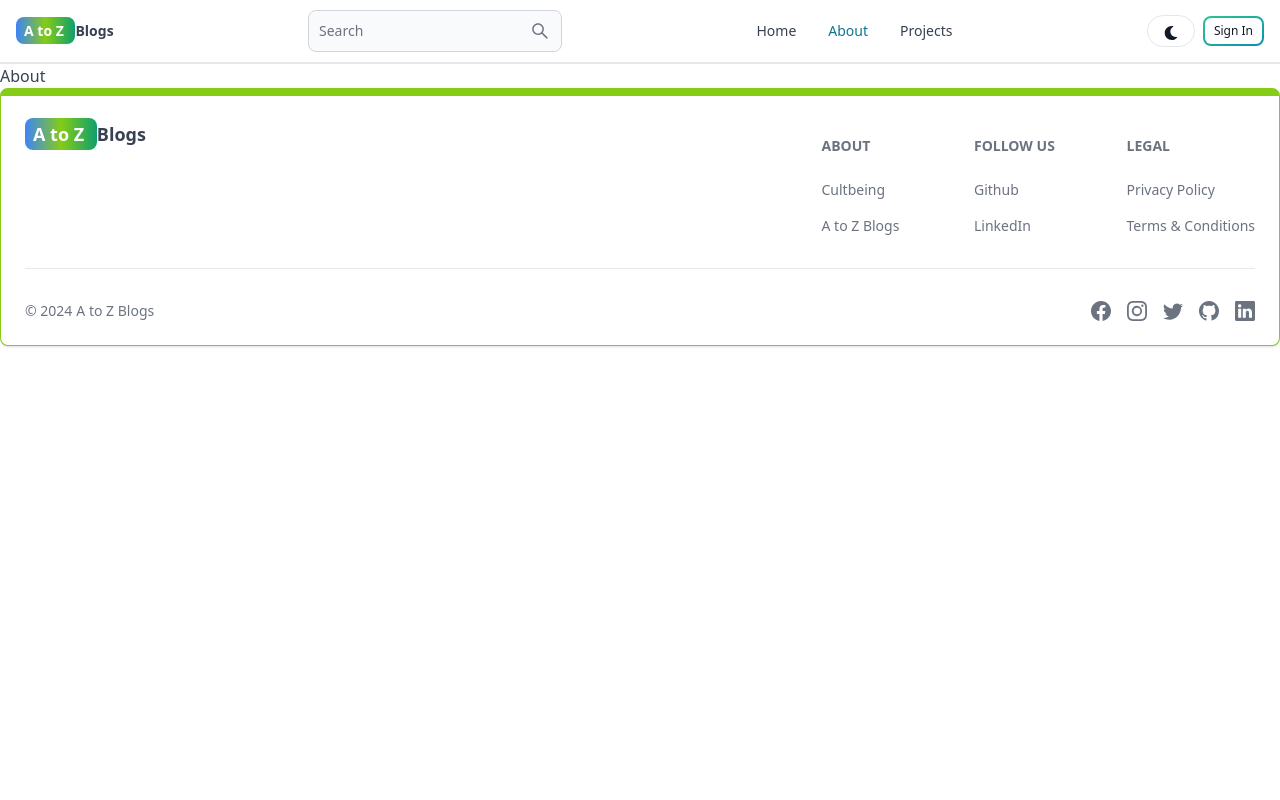
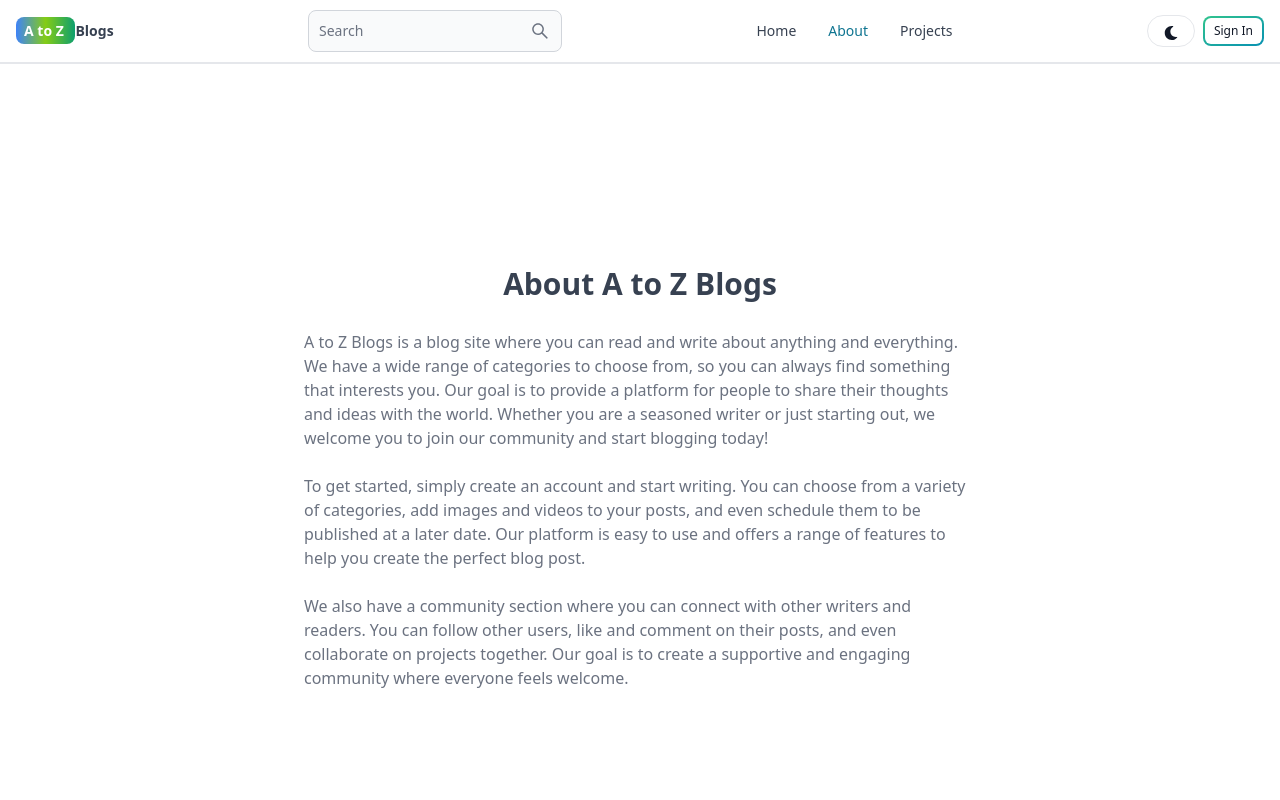
Before and after one commit to tarunaksha/atozblogs, a React (Vite) app in the folder client/: page /about in a window 1280 px wide. Shown: the top 800 px of the page. Built offline with nearby package versions, Linux system fonts and the light colour scheme; no server answers.

Commit message:
updated postcard and projects section

```diff
--- a/client/src/components/PostCard.jsx
+++ b/client/src/components/PostCard.jsx
@@ -3,21 +3,29 @@ import { Link } from "react-router-dom";
 
 const PostCard = ({ post }) => {
   return (
-    <div className="group relative w-full h-[350px] overflow-hidden rounded-lg sm:w-[350px] border border-teal-500 hover:border-2 transition-all">
-      <Link to={`/post/${post.slug}`}>
+    <div className="group relative w-full h-[400px] sm:w-[350px] overflow-hidden rounded-lg shadow-lg hover:shadow-xl transition-shadow duration-300 bg-white dark:bg-gray-800 dark:border-gray-700">
+      <Link to={`/post/${post.slug}`} className="block h-[260px]">
         <img
           src={post.image}
           alt="post cover"
-          className="h-[260px] w-full object-cover group-hover:h-[200px] transition-all duration-300 z-20"
+          className="h-full w-full object-fit rounded-t-lg transition-transform duration-300 transform group-hover:translate-y-[-25px]"
         />
       </Link>
-      <div className="flex flex-col p-3 gap-2">
-        <p className="text-lg font-semibold line-clamp-2">{post.title}</p>
-        <span className="italic text-sm">{post.category}</span>
-        <Link to={`/post/${post.slug}`} className="z-10 group-hover:bottom-0 absolute bottom-[-200px] left-0 right-0 border border-teal-500 text-teal-500 hover:bg-teal-500 hover:text-white transition-all duration-300 text-center py-2 rounded-md !rounded-tl-none m-2">
-            Read article
-        </Link>
+      <div className="p-4 flex flex-col gap-3 relative transition-transform duration-300 group-hover:translate-y-[-40px]">
+        <p className="text-lg font-bold line-clamp-2 group-hover:text-teal-600 transition-colors duration-200 dark:text-white">
+          {post.title}
+        </p>
+        <span className="text-sm text-gray-500 uppercase tracking-wide dark:text-gray-400">
+          {post.category}
+        </span>
       </div>
+      {/* Read Article button with more padding */}
+      <Link
+        to={`/post/${post.slug}`}
+        className="absolute bottom-[-50px] left-4 right-4 py-3 px-4 text-center bg-teal-500 text-white rounded-md transition-all duration-300 group-hover:bottom-4 dark:bg-teal-600 dark:hover:bg-teal-500"
+      >
+        Read Article
+      </Link>
     </div>
   );
 };
--- a/client/src/pages/About.jsx
+++ b/client/src/pages/About.jsx
@@ -1,7 +1,38 @@
 const About = () => {
   return (
-    <div>
-      <h1>About</h1>
+    <div className="min-h-screen flex items-center justify-center">
+      <div className="max-w-2xl mx-auto">
+        <div className="">
+          <h1 className="text-3xl font-semibold text-center my-7">
+            About A to Z Blogs
+          </h1>
+          <div className="text-md text-gray-500 flex flex-col gap-6">
+            <p>
+              A to Z Blogs is a blog site where you can read and write about
+              anything and everything. We have a wide range of categories to
+              choose from, so you can always find something that interests you.
+              Our goal is to provide a platform for people to share their
+              thoughts and ideas with the world. Whether you are a seasoned
+              writer or just starting out, we welcome you to join our community
+              and start blogging today!
+            </p>
+            <p>
+              To get started, simply create an account and start writing. You
+              can choose from a variety of categories, add images and videos to
+              your posts, and even schedule them to be published at a later
+              date. Our platform is easy to use and offers a range of features
+              to help you create the perfect blog post.
+            </p>
+            <p>
+              We also have a community section where you can connect with other
+              writers and readers. You can follow other users, like and comment
+              on their posts, and even collaborate on projects together. Our
+              goal is to create a supportive and engaging community where
+              everyone feels welcome.
+            </p>
+          </div>
+        </div>
+      </div>
     </div>
   );
 };
--- a/client/src/pages/Projects.jsx
+++ b/client/src/pages/Projects.jsx
@@ -1,5 +1,20 @@
-const Projects = () => {
-  return <div>projects</div>;
-};
+import CallToAction from '../components/CallToAction';
 
-export default Projects;
+export default function Projects() {
+  return (
+    <div className='min-h-screen max-w-2xl mx-auto flex justify-center items-center flex-col gap-6 p-3'>
+      <h1 className='text-3xl font-semibold'>Pojects</h1>
+      <p className='text-md text-gray-500'>Checkout my other projects on Github.{" "}
+      <a
+            href="https://github.com/tarunaksha"
+            target="__blank"
+            rel="noopener noreferrer"
+            className='text-teal-500 hover:underline text-md font-semibold'
+          >
+            Click here
+          </a>
+          </p>
+      <CallToAction />
+    </div>
+  )
+}
```
